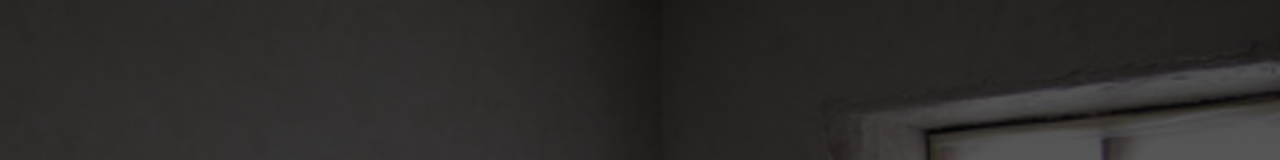
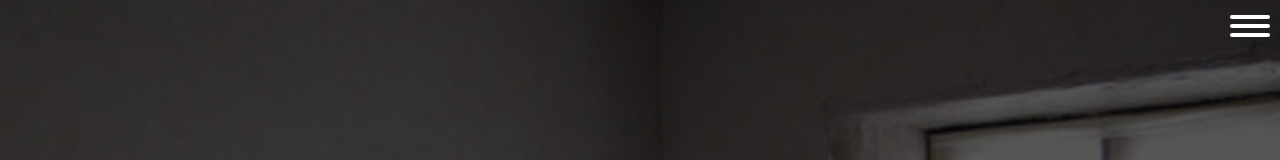
Before and after one commit to 2ndborn/plasterer, a React (Vite) app in the folder egbert/: page / in a window 1280 px wide. Shown: the top 160 px of the page. Built offline with nearby package versions, Linux system fonts and the light colour scheme.

Commit message:
finished the menu animation

```diff
--- a/egbert/src/App.jsx
+++ b/egbert/src/App.jsx
@@ -1,11 +1,13 @@
 import { useState } from 'react'
 import './App.css'
 import Home from './pages/Home'
+import NavBar from './components/NavBar'
 
 function App() {
 
   return (
     <>
+      <NavBar />
       <Home />
     </>
   )
--- /dev/null
+++ b/egbert/src/components/NavBar.jsx
@@ -0,0 +1,97 @@
+import React, { useState } from 'react';
+import {degrees, easeIn, motion} from 'framer-motion';
+import styles from '../styles/NavBar.module.css';
+
+const NavBar = () => {
+    const [isOpen, setIsOpen] = useState(false);
+    const handleOpen = () => setIsOpen(prev => !prev)
+
+    const topBar = {
+        close: {
+            rotate: 0, x: 0, y: 0,
+            transition: {duration: 0.2, ease: 'easeInOut'}
+        },
+        open: {
+            rotate: -405, x: -10, y: 8,
+            transition: {duration: 0.2, ease: 'easeInOut'}
+        }
+    }
+
+    const middleBar = {
+        close: {
+            opacity: 1,
+            transition: {duration: 0.6, delay: 0.6, ease: 'easeInOut'}
+        },
+        open: {
+            opacity: 0,
+            transition: {duration: 0.6, ease: 'easeInOut'}
+        }
+    }
+
+    const bottomBar = {
+        close: {
+            rotate: 0, x: 0, y: 0,
+            transition: {duration: 0.2, ease: 'easeInOut'}
+        },
+        open: {
+            rotate: 405, x: -10, y: -8,
+            transition: {duration: 0.2, ease: 'easeInOut'}
+        }
+    }
+  return (
+    <>
+        <motion.div
+        initial={{opacity: 0}}
+        animate={{opacity: 1}}
+        transition={{duration: 0.6, delay: 4.2, ease: 'easeIn'}}
+        onClick={handleOpen}
+        style={{
+            position: 'fixed',
+            top: 10,
+            right: 10,
+            height: '30px',
+            width: '40px',
+            zIndex: 100,
+            cursor: 'pointer'
+        }}
+        >
+            <motion.span
+            variants={topBar}
+            animate={isOpen ? 'open' : 'close'}
+            className={styles.bars}
+            />
+            <motion.span
+            variants={middleBar}
+            animate={isOpen ? 'open' : 'close'}
+            className={styles.bars}
+            />
+            <motion.span
+            variants={bottomBar}
+            animate={isOpen ? 'open': 'close'}
+            className={styles.bars}
+            />
+        </motion.div>
+        <motion.div
+        initial={{scale: 0}}
+        animate={{scale: isOpen ? 1 : 0}}
+        transition={{duration: 0.6, ease: 'easeInOut'}}
+        style={{
+            position: 'fixed',
+            top: -150,
+            right: -150,
+            height: 500,
+            width: 500,
+            color: 'white',
+            background: 'black',
+            borderRadius: 1000,
+            transformOrigin: 'top right',
+            zIndex: 99
+        }}
+        >
+            NavBar
+        </motion.div>
+    </>
+  )
+}
+
+export default NavBar
--- /dev/null
+++ b/egbert/src/styles/NavBar.module.css
@@ -0,0 +1,9 @@
+.bars {
+    display: block;
+    width: 100%;
+    height: 4px;
+    background-color: #fff;
+    margin-top: 5px;
+    border-radius: 10px;
+    transition: 0.7s;
+}
```
